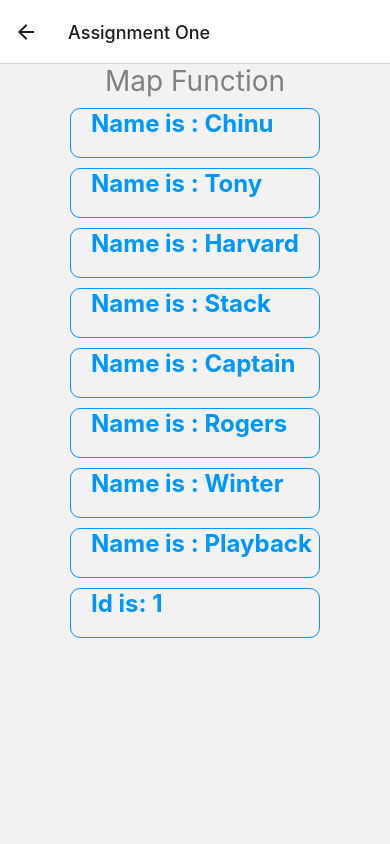
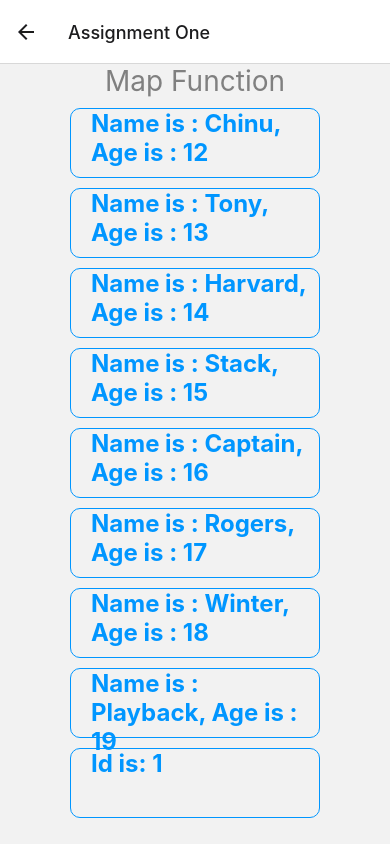
Before and after one commit to Neba-Emmanuel/assignments, a React Native app: screen /Assignment1 in a window 390 px wide. Built offline with nearby package versions, Linux system fonts and the light colour scheme.

Commit message:
age object added

```diff
--- a/src/components/Assignment_1.js
+++ b/src/components/Assignment_1.js
@@ -5,35 +5,43 @@ const Assignment_1 = () => {
 const friends = [
     {
         id: 1,
-        name: 'Chinu'
+        name: 'Chinu',
+        age: 12
     },
     {
         id: 2,
-        name: 'Tony'
+        name: 'Tony',
+        age: 13
     },
     {
         id: 3,
-        name: 'Harvard'
+        name: 'Harvard',
+        age: 14
     },
     {
         id: 4,
-        name: 'Stack'
+        name: 'Stack',
+        age: 15
     },
     {
         id: 5,
-        name: 'Captain'
+        name: 'Captain',
+        age: 16
     },
     {
         id: 6,
-        name: 'Rogers'
+        name: 'Rogers',
+        age: 17
     },
     {
         id: 7,
-        name: 'Winter'
+        name: 'Winter',
+        age: 18
     },
     {
         id: 8,
-        name: 'Playback'
+        name: 'Playback',
+        age: 19
     },
 ]
 
@@ -46,13 +54,13 @@ const ListFooter = () => {
         <View style={{flex: 1, alignItems: 'center'}}>
             <Text style={{color: 'grey', fontSize: 28}}>Map Function</Text>
             <FlatList
-
+                vertical={true}
                 keyExtractor={friend => friend.id}
                 data={friends}
                 renderItem={({item}) => {
                     return(
                         <View>
-                            <Text style={styles.listStyle}>Name is : {item.name}</Text>
+                            <Text style={styles.listStyle}>Name is : {item.name}, Age is : {item.age}</Text>
                         </View>
                     )
                 }}
@@ -65,7 +73,7 @@ const ListFooter = () => {
 const styles = StyleSheet.create({
     listStyle:{
         width: 250,
-        height: 50,
+        height: 70,
         marginTop: 10,
         paddingLeft: 20,
         color: '#0096FF',
```
